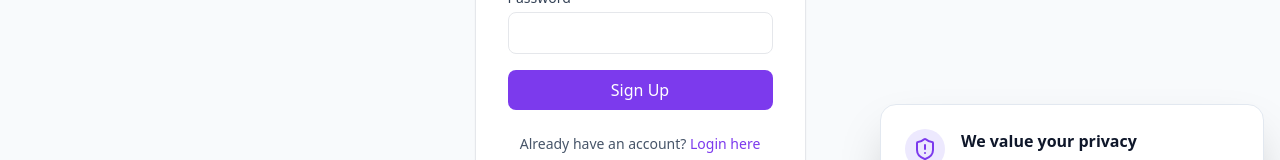
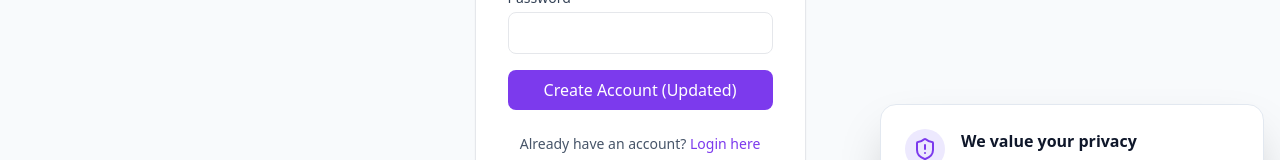
Before and after one commit to rahilakareem389-create/saasecommerce, a React (Vite) app in the folder frontend/: page /register in a window 1280 px wide. Shown: the part 436-596 px from the top of the page. Built offline with nearby package versions, Linux system fonts and the light colour scheme; no server answers.

Commit message:
Update button text to verify cache invalidation

```diff
--- a/frontend/src/pages/Register.jsx
+++ b/frontend/src/pages/Register.jsx
@@ -102,7 +102,7 @@ export default function Register() {
             isSubmitting ? 'bg-primary-400 cursor-not-allowed' : 'bg-primary-600 hover:bg-primary-700'
           }`}
         >
-          {isSubmitting ? 'Signing Up...' : 'Sign Up'}
+          {isSubmitting ? 'Creating Account...' : 'Create Account (Updated)'}
         </button>
       </form>
       <div className="mt-6 text-center text-sm text-slate-600 dark:text-slate-400">
```
